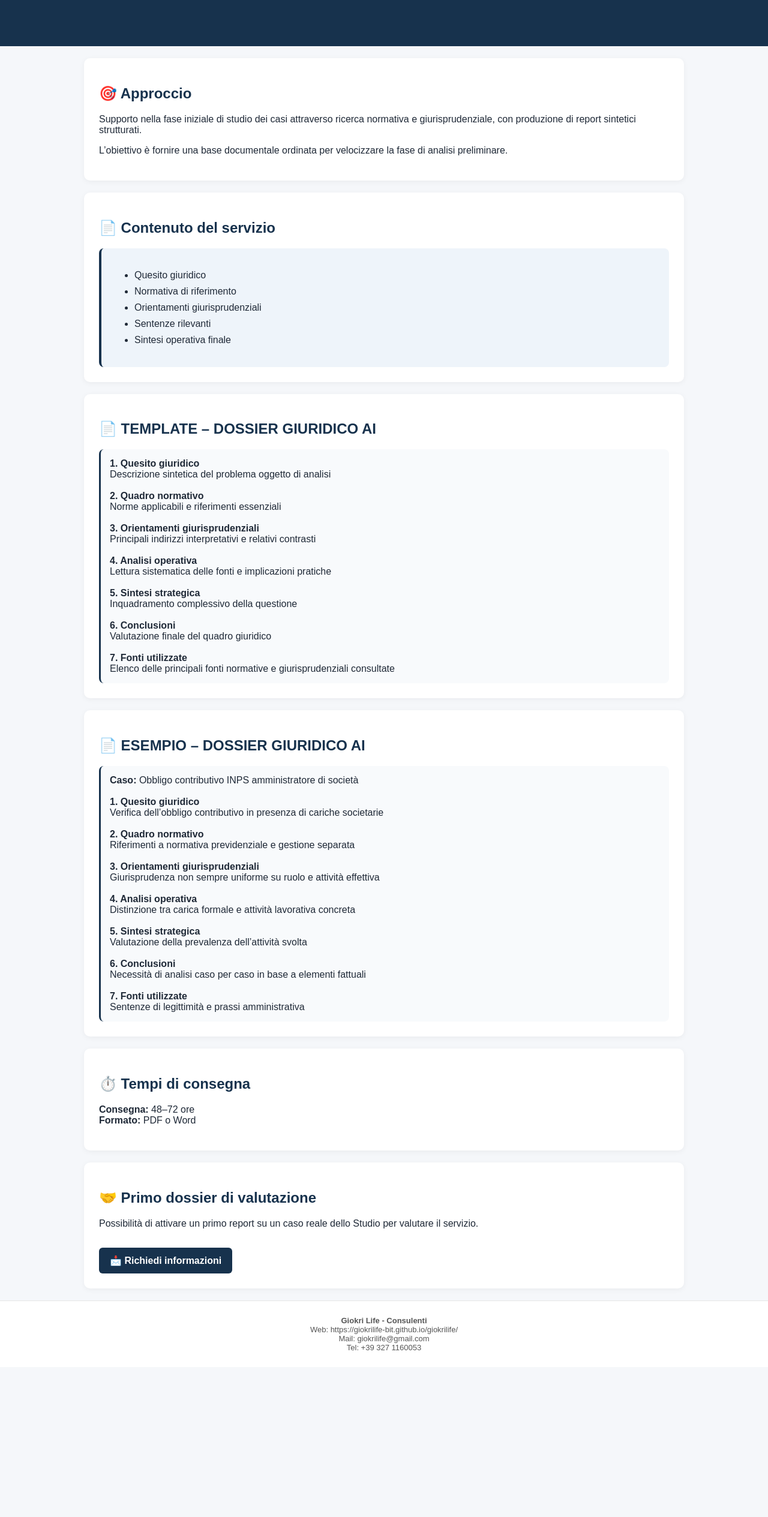
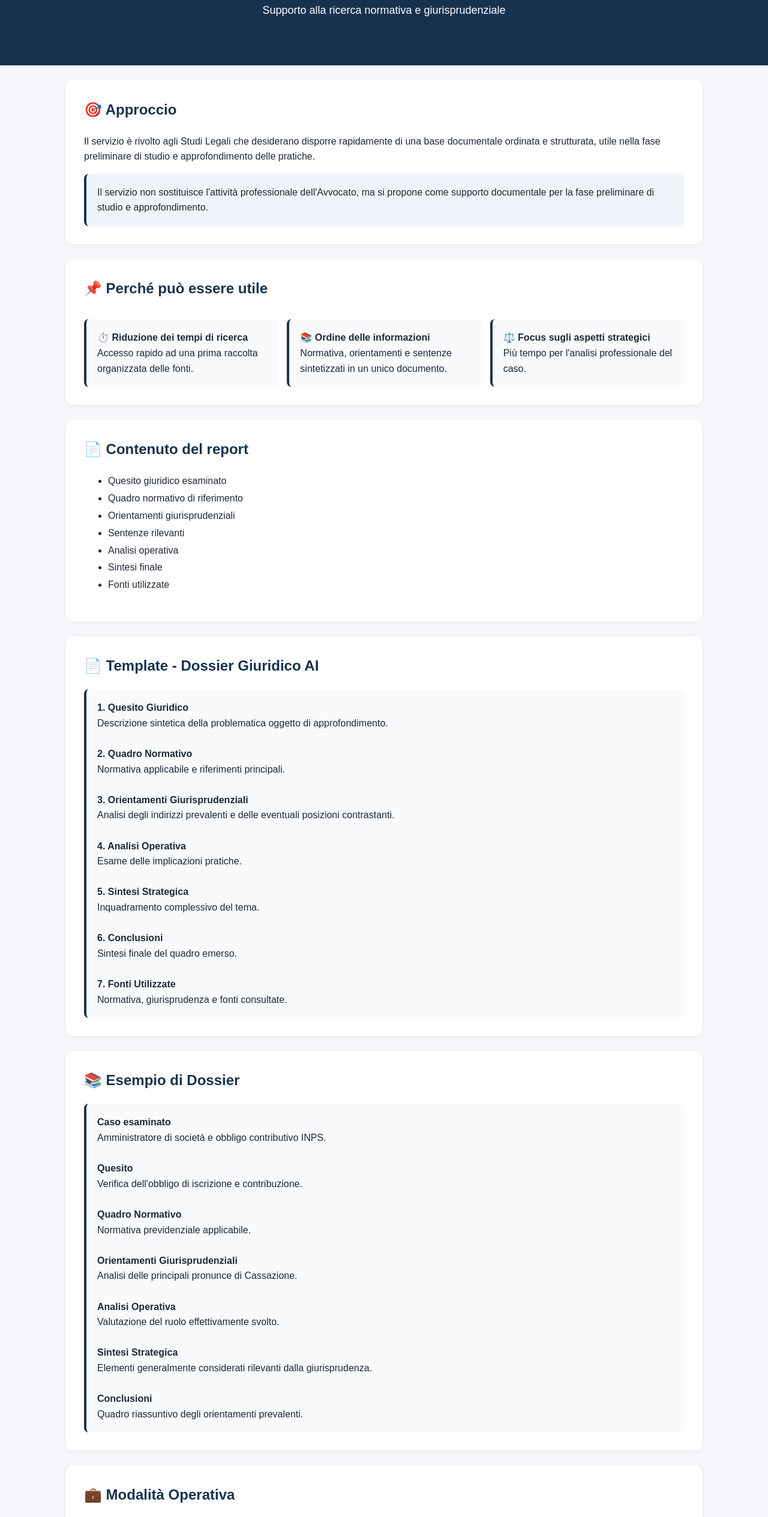
Before and after one commit to giokrilife-bit/legal, a plain HTML site: page index.html in a window 1280 px wide. Shown: the part 130-2659 px from the top of the page at 60% size. Before the commit the page ends 2409 px from the top, so only its background shows below. Drawn offline with Linux system fonts and the light colour scheme.

Commit message:
Add files via upload

```diff
--- a/index.html
+++ b/index.html
@@ -3,15 +3,17 @@
 <head>
 <meta charset="UTF-8">
 <meta name="viewport" content="width=device-width, initial-scale=1.0">
-<title>Supporto Ricerca Giuridica</title>
+
+<title>Dossier Giuridici per Studi Legali</title>
 
 <style>
 
 body{
     margin:0;
-    font-family: Arial, sans-serif;
+    font-family:Arial,Helvetica,sans-serif;
     background:#f5f7fa;
     color:#1f2937;
+    line-height:1.6;
 }
 
 .hero{
@@ -23,69 +25,83 @@ body{
 
 .hero h1{
     margin:0;
-    font-size:32px;
+    font-size:36px;
 }
 
 .hero p{
-    margin-top:10px;
     font-size:18px;
-    opacity:0.9;
+    margin-top:15px;
 }
 
 .section{
-    max-width:950px;
-    margin:20px auto;
+    max-width:1000px;
+    margin:25px auto;
     background:white;
-    padding:25px;
+    padding:30px;
     border-radius:10px;
     box-shadow:0 2px 10px rgba(0,0,0,0.05);
 }
 
 h2{
     color:#17324d;
+    margin-top:0;
 }
 
 .box{
     background:#eef4fa;
-    padding:15px;
     border-left:4px solid #17324d;
+    padding:18px;
     border-radius:8px;
 }
 
-ul{
-    line-height:1.7;
+.card{
+    background:#f8fafc;
+    border-left:4px solid #17324d;
+    padding:18px;
+    margin-top:12px;
+    border-radius:8px;
+}
+
+.grid{
+    display:grid;
+    grid-template-columns:repeat(auto-fit,minmax(280px,1fr));
+    gap:15px;
 }
 
 .button{
     display:inline-block;
-    margin-top:15px;
-    padding:12px 18px;
     background:#17324d;
     color:white;
     text-decoration:none;
+    padding:14px 22px;
     border-radius:6px;
     font-weight:bold;
+    margin-top:15px;
 }
 
 .button:hover{
-    background:#0f2a3f;
-}
-
-.card{
-    background:#f8fafc;
-    padding:15px;
-    border-radius:8px;
-    margin-top:10px;
-    border-left:3px solid #17324d;
+    background:#0f2538;
 }
 
 .footer{
     text-align:center;
-    font-size:13px;
-    color:#555;
-    padding:25px;
-    background:#ffffff;
-    border-top:1px solid #e5e5e5;
+    padding:30px;
+    background:white;
+    border-top:1px solid #e5e7eb;
+    font-size:14px;
+}
+
+.footer a{
+    color:#17324d;
+    text-decoration:none;
+}
+
+ul{
+    line-height:1.8;
+}
+
+small{
+    color:#6b7280;
 }
 
 </style>
@@ -95,146 +111,267 @@ ul{
 <body>
 
 <div class="hero">
-    <h1>⚖️ Supporto alla Ricerca Giuridica</h1>
-    <p>Report sintetici e analisi documentale a supporto degli Studi Legali</p>
+
+<h1>⚖️ Dossier Giuridici per Studi Legali</h1>
+
+<p>
+Supporto alla ricerca normativa e giurisprudenziale
+</p>
+
 </div>
 
-<!-- INTRO -->
 <div class="section">
 
 <h2>🎯 Approccio</h2>
 
 <p>
-Supporto nella fase iniziale di studio dei casi attraverso ricerca normativa e giurisprudenziale,
-con produzione di report sintetici strutturati.
+
+Il servizio è rivolto agli Studi Legali che desiderano disporre rapidamente
+di una base documentale ordinata e strutturata, utile nella fase preliminare
+di studio e approfondimento delle pratiche.
+
 </p>
 
-<p>
-L’obiettivo è fornire una base documentale ordinata per velocizzare la fase di analisi preliminare.
-</p>
+<div class="box">
 
-</div>
-
-<!-- CONTENUTO -->
-<div class="section">
-
-<h2>📄 Contenuto del servizio</h2>
-
-<div class="box">
-<ul>
-<li>Quesito giuridico</li>
-<li>Normativa di riferimento</li>
-<li>Orientamenti giurisprudenziali</li>
-<li>Sentenze rilevanti</li>
-<li>Sintesi operativa finale</li>
-</ul>
-</div>
-
-</div>
-
-<!-- TEMPLATE -->
-<div class="section">
-
-<h2>📄 TEMPLATE – DOSSIER GIURIDICO AI</h2>
-
-<div class="card">
-
-<b>1. Quesito giuridico</b><br>
-Descrizione sintetica del problema oggetto di analisi<br><br>
-
-<b>2. Quadro normativo</b><br>
-Norme applicabili e riferimenti essenziali<br><br>
-
-<b>3. Orientamenti giurisprudenziali</b><br>
-Principali indirizzi interpretativi e relativi contrasti<br><br>
-
-<b>4. Analisi operativa</b><br>
-Lettura sistematica delle fonti e implicazioni pratiche<br><br>
-
-<b>5. Sintesi strategica</b><br>
-Inquadramento complessivo della questione<br><br>
-
-<b>6. Conclusioni</b><br>
-Valutazione finale del quadro giuridico<br><br>
-
-<b>7. Fonti utilizzate</b><br>
-Elenco delle principali fonti normative e giurisprudenziali consultate
+Il servizio non sostituisce l'attività professionale dell'Avvocato,
+ma si propone come supporto documentale per la fase preliminare
+di studio e approfondimento.
 
 </div>
 
 </div>
 
-<!-- ESEMPIO -->
 <div class="section">
 
-<h2>📄 ESEMPIO – DOSSIER GIURIDICO AI</h2>
+<h2>📌 Perché può essere utile</h2>
+
+<div class="grid">
 
 <div class="card">
+⏱️ <b>Riduzione dei tempi di ricerca</b><br>
+Accesso rapido ad una prima raccolta organizzata delle fonti.
+</div>
 
-<b>Caso:</b> Obbligo contributivo INPS amministratore di società<br><br>
+<div class="card">
+📚 <b>Ordine delle informazioni</b><br>
+Normativa, orientamenti e sentenze sintetizzati in un unico documento.
+</div>
 
-<b>1. Quesito giuridico</b><br>
-Verifica dell’obbligo contributivo in presenza di cariche societarie<br><br>
-
-<b>2. Quadro normativo</b><br>
-Riferimenti a normativa previdenziale e gestione separata<br><br>
-
-<b>3. Orientamenti giurisprudenziali</b><br>
-Giurisprudenza non sempre uniforme su ruolo e attività effettiva<br><br>
-
-<b>4. Analisi operativa</b><br>
-Distinzione tra carica formale e attività lavorativa concreta<br><br>
-
-<b>5. Sintesi strategica</b><br>
-Valutazione della prevalenza dell’attività svolta<br><br>
-
-<b>6. Conclusioni</b><br>
-Necessità di analisi caso per caso in base a elementi fattuali<br><br>
-
-<b>7. Fonti utilizzate</b><br>
-Sentenze di legittimità e prassi amministrativa
+<div class="card">
+⚖️ <b>Focus sugli aspetti strategici</b><br>
+Più tempo per l'analisi professionale del caso.
+</div>
 
 </div>
 
 </div>
 
-<!-- TEMPI -->
 <div class="section">
 
-<h2>⏱️ Tempi di consegna</h2>
+<h2>📄 Contenuto del report</h2>
 
-<p>
-<b>Consegna:</b> 48–72 ore<br>
-<b>Formato:</b> PDF o Word
-</p>
+<ul>
+<li>Quesito giuridico esaminato</li>
+<li>Quadro normativo di riferimento</li>
+<li>Orientamenti giurisprudenziali</li>
+<li>Sentenze rilevanti</li>
+<li>Analisi operativa</li>
+<li>Sintesi finale</li>
+<li>Fonti utilizzate</li>
+</ul>
 
 </div>
 
-<!-- CTA -->
 <div class="section">
 
-<h2>🤝 Primo dossier di valutazione</h2>
+<h2>📄 Template - Dossier Giuridico AI</h2>
+
+<div class="card">
+
+<b>1. Quesito Giuridico</b><br>
+Descrizione sintetica della problematica oggetto di approfondimento.
+
+<br><br>
+
+<b>2. Quadro Normativo</b><br>
+Normativa applicabile e riferimenti principali.
+
+<br><br>
+
+<b>3. Orientamenti Giurisprudenziali</b><br>
+Analisi degli indirizzi prevalenti e delle eventuali posizioni contrastanti.
+
+<br><br>
+
+<b>4. Analisi Operativa</b><br>
+Esame delle implicazioni pratiche.
+
+<br><br>
+
+<b>5. Sintesi Strategica</b><br>
+Inquadramento complessivo del tema.
+
+<br><br>
+
+<b>6. Conclusioni</b><br>
+Sintesi finale del quadro emerso.
+
+<br><br>
+
+<b>7. Fonti Utilizzate</b><br>
+Normativa, giurisprudenza e fonti consultate.
+
+</div>
+
+</div>
+
+<div class="section">
+
+<h2>📚 Esempio di Dossier</h2>
+
+<div class="card">
+
+<b>Caso esaminato</b><br>
+Amministratore di società e obbligo contributivo INPS.
+
+<br><br>
+
+<b>Quesito</b><br>
+Verifica dell'obbligo di iscrizione e contribuzione.
+
+<br><br>
+
+<b>Quadro Normativo</b><br>
+Normativa previdenziale applicabile.
+
+<br><br>
+
+<b>Orientamenti Giurisprudenziali</b><br>
+Analisi delle principali pronunce di Cassazione.
+
+<br><br>
+
+<b>Analisi Operativa</b><br>
+Valutazione del ruolo effettivamente svolto.
+
+<br><br>
+
+<b>Sintesi Strategica</b><br>
+Elementi generalmente considerati rilevanti dalla giurisprudenza.
+
+<br><br>
+
+<b>Conclusioni</b><br>
+Quadro riassuntivo degli orientamenti prevalenti.
+
+</div>
+
+</div>
+
+<div class="section">
+
+<h2>💼 Modalità Operativa</h2>
+
+<div class="card">
+
+<b>1.</b> Trasmissione del quesito<br><br>
+
+<b>2.</b> Valutazione preliminare dell'attività richiesta<br><br>
+
+<b>3.</b> Conferimento incarico e versamento del 50% del compenso concordato<br><br>
+
+<b>4.</b> Elaborazione del dossier<br><br>
+
+<b>5.</b> Consegna del report in formato PDF o Word<br><br>
+
+<b>6.</b> Saldo del restante 50%
+
+</div>
+
+</div>
+
+<div class="section">
+
+<h2>📋 Livelli di approfondimento</h2>
+
+<div class="grid">
+
+<div class="card">
+
+<b>📄 Dossier Conoscitivo</b><br><br>
+
+Primo inquadramento della questione.
+
+<br><br>
+
+<b>Da € 99</b>
+
+</div>
+
+<div class="card">
+
+<b>📚 Dossier Standard</b><br><br>
+
+Ricerca normativa e giurisprudenziale strutturata.
+
+<br><br>
+
+<b>Da € 300</b>
+
+</div>
+
+<div class="card">
+
+<b>⚖️ Dossier Approfondito</b><br><br>
+
+Questioni complesse o multidisciplinari.
+
+<br><br>
+
+<b>Preventivo personalizzato</b>
+
+</div>
+
+</div>
+
+</div>
+
+<div class="section" style="text-align:center;">
+
+<h2>🤝 Primo Dossier di Valutazione</h2>
 
 <p>
-Possibilità di attivare un primo report su un caso reale dello Studio per valutare il servizio.
+
+Possibilità di attivare un primo dossier su un caso reale
+per valutare concretamente il servizio.
+
 </p>
 
 <a class="button"
-href="mailto:giokrilife@gmail.com?subject=Richiesta%20Informazioni%20-%20Supporto%20Ricerca%20Giuridica&body=Buongiorno,%0D%0A%0D%0AVorrei ricevere maggiori informazioni sul servizio.%0D%0A%0D%0AAttendo un vostro gentile riscontro.%0D%0A%0D%0AGrazie.">
-
-📩 Richiedi informazioni
+href="mailto:giokrilife@gmail.com?subject=Richiesta Informazioni - Dossier Giuridici&body=Buongiorno,%0D%0A%0D%0AVorrei ricevere maggiori informazioni sul servizio di supporto alla ricerca giuridica.%0D%0A%0D%0AAttendo un vostro gentile contatto.%0D%0A%0D%0AGrazie.">
+📩 Richiedi Informazioni
 </a>
 
 </div>
 
-<!-- FOOTER -->
 <div class="footer">
 
-<strong>Giokri Life - Consulenti</strong><br>
+<strong>GiOKri Life - Consulenti</strong>
 
-Web: https://giokrilife-bit.github.io/giokrilife/<br>
-Mail: giokrilife@gmail.com<br>
-Tel: +39 327 1160053
+<br><br>
+
+🌐 <a href="https://giokrilife-bit.github.io/giokrilife/" target="_blank">
+Visita il sito GiOKri Life
+</a>
+
+<br><br>
+
+📧 giokrilife@gmail.com
+
+<br>
+
+📞 +39 327 1160053
 
 </div>
 
```
